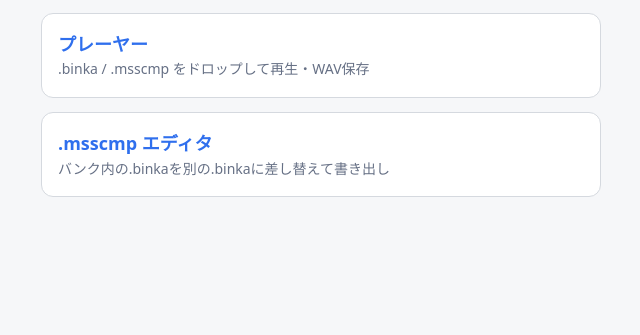
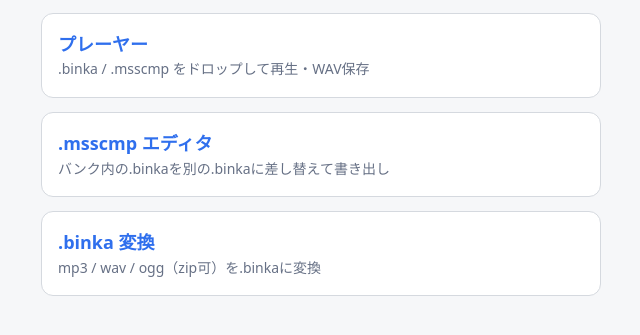
Before and after one commit to Techn0cok1qq/Web-.msscmp-.binka-editor, a website: page index.html in a window 1280 px wide. Shown: the part 141-476 px from the top of the page, without its empty margins (319-959 px from the left). Drawn offline with Linux system fonts and the light colour scheme.

Commit message:
Add link for .binka conversion feature

```diff
--- a/index.html
+++ b/index.html
@@ -15,4 +15,5 @@ a.card b{color:var(--accent);font-size:18px}a.card span{display:block;color:var(
 <p>Bink Audio (.binka) と Miles Sound System バンク (.msscmp) をブラウザだけで再生・差し替え。ファイルは外部に送信されません。</p>
 <a class="card" href="player.html"><b>プレーヤー</b><span>.binka / .msscmp をドロップして再生・WAV保存</span></a>
 <a class="card" href="editor.html"><b>.msscmp エディタ</b><span>バンク内の.binkaを別の.binkaに差し替えて書き出し</span></a>
+<a class="card" href="convert.html"><b>.binka 変換</b><span>mp3 / wav / ogg（zip可）を.binkaに変換</span></a>
 </main></body></html>
```
